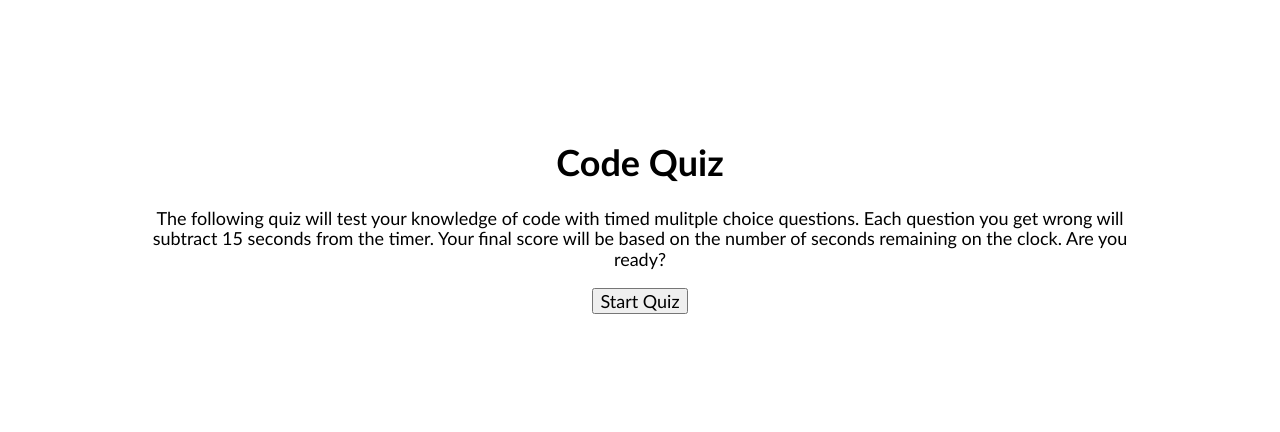
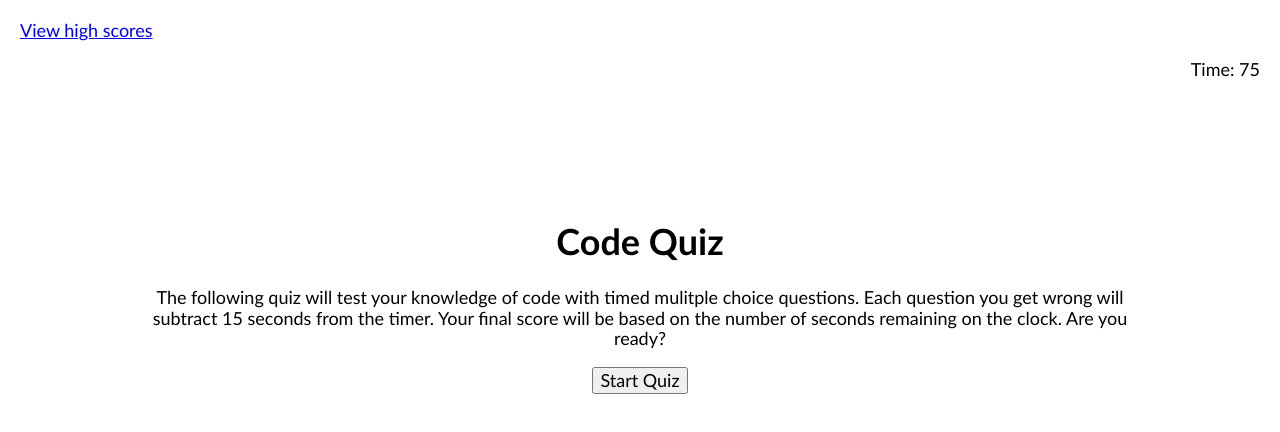
Before and after one commit to aphinney0516/code-quiz, a plain HTML site: page index.html in a window 1280 px wide. Drawn offline with Linux system fonts and the light colour scheme.

Commit message:
Made the code quiz at least look like it was completed

```diff
--- a/assets/css/style.css
+++ b/assets/css/style.css
@@ -1,6 +1,11 @@
 * {
     font-family:'Trebuchet MS', 'Lucida Sans Unicode', 'Lucida Grande', 'Lucida Sans', Arial, sans-serif;
     font-size: large;
+}
+
+header {
+    padding-left: 20px;
+    padding-top: 20px;
 }
 
 .hide {
@@ -26,3 +31,8 @@ main {
     text-align: center;
     padding-top: 10%;
 }
+
+.time {
+   padding-right: 20px;
+    text-align: right;
+}
--- a/assets/js/script.js
+++ b/assets/js/script.js
@@ -3,6 +3,7 @@ var quizEl = document.getElementById("quiz");
 var initialsFormEl = document.getElementById("end");
 var Q = 0;
 var timeEl = document.querySelector(".time");
+var startingSeconds = 75;
 var wrongAnswer = "incorrect";
 var questionsArr = [
     {
@@ -39,10 +40,13 @@ function startQuiz(timeEl) {
    askQuestion();
 }
 
-// function to increment or decrement the timer
-function timer() {
-
-}
+// // function to increment or decrement the timer
+// setInterval(updateCountdown, 1000);
+// function timer() {
+//     var seconds = startingSeconds % 60;
+//     timeEl.innterHTML = startingSeconds;
+//     startingSeconds--;
+// }
 
 // function to prompt user input for 5 multiple choice questions
 function askQuestion() {
@@ -74,13 +78,13 @@ function askQuestion() {
 function endQuiz() {
     document.getElementById("quiz").remove();
     initialsFormEl.removeAttribute("class");
-    saveHighScore;
+    // saveHighScore();
 }
 
-// // function to store the test score with initials in local storage
-// function saveHighScore() {
-//     // Add the result from the timer below
-//     var yourScore = document.getElementById("initials").value;
+// // // // function to store the test score with initials in local storage
+// // function saveHighScore() {
+// //     // Add the result from the timer below
+// //     var yourScore = document.getElementById("initials").value;
 // }
 
 // function to display high scores
--- a/index.html
+++ b/index.html
@@ -18,8 +18,8 @@
 <body>
     <!-- The header will contain a link to view high scores on the left and the timer on the right -->
 <header>
-    <!-- <a href="./assets/html/highscores.html">View high scores</a> -->
-    <p class="time"></p>
+    <a href="./assets/html/highscores.html">View high scores</a>
+    <p class="time">Time: 75</p>
 </header>
 <main>
     <section class="startQuiz" id="start">
```
